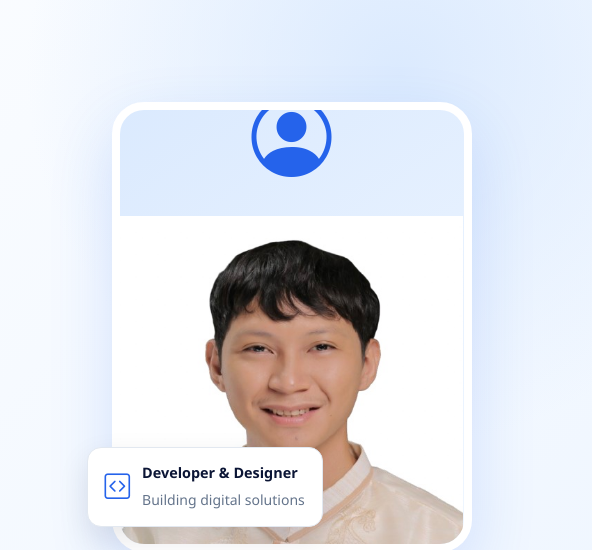
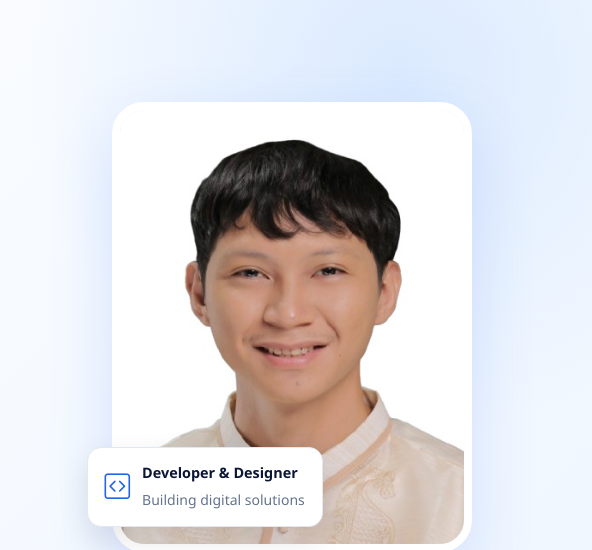
Before and after one commit to AdrianBlance/Adrian, a plain HTML site: page index.html in a window 1280 px wide. Shown: the part 110-660 px from the top of the page, 688-1280 px from the left. Drawn offline with nearby package versions, Linux system fonts and the light colour scheme.

Commit message:
Update index.html

```diff
--- a/index.html
+++ b/index.html
@@ -778,11 +778,11 @@
               <!-- Placeholder shown behind your photo -->
               <div class="profile-placeholder">
                 <i class="bi bi-person-circle"></i>
-                <p><img src=images/profile-image.jpg></p>
+
               </div>
 
               <img
-                src="images/profile.jpg"
+                src="images/profile-image.jpg"
                 alt="Adrian Marc Blance"
                 onerror="this.style.display='none';"
               >
```
